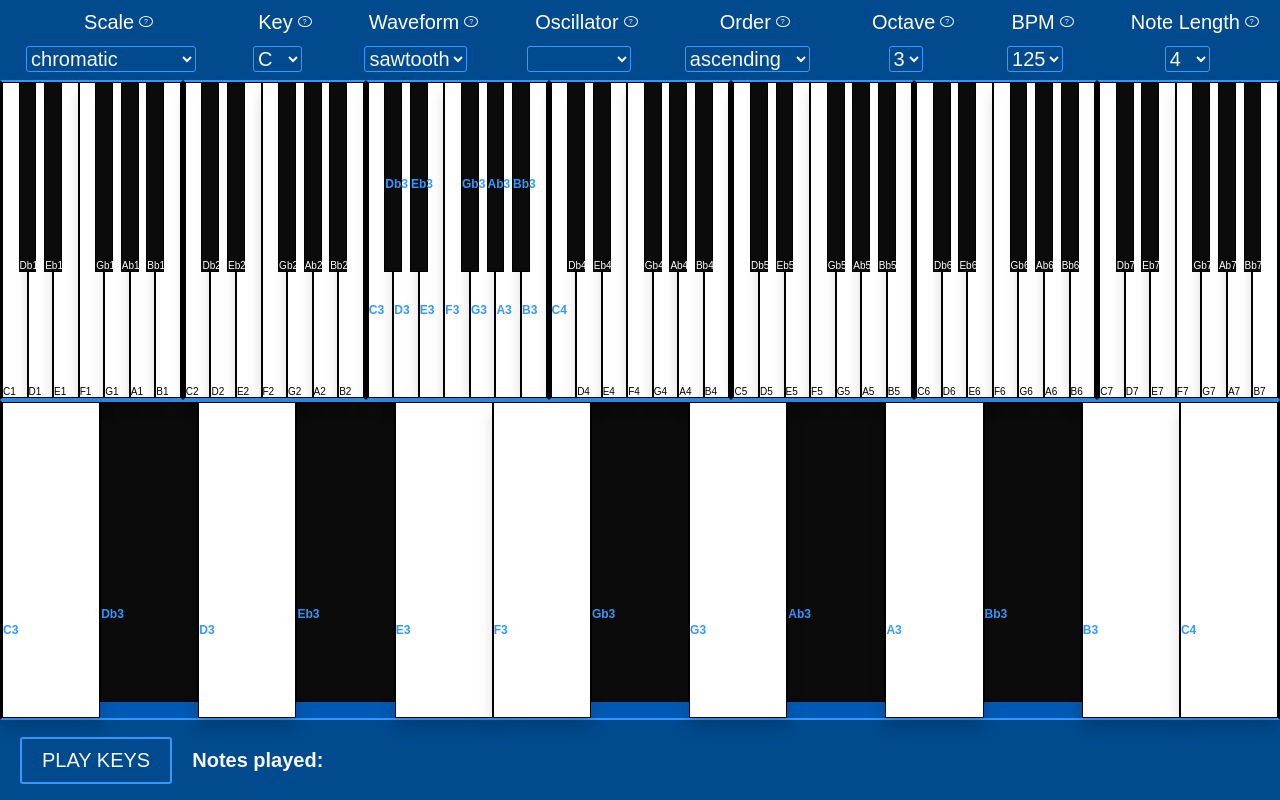
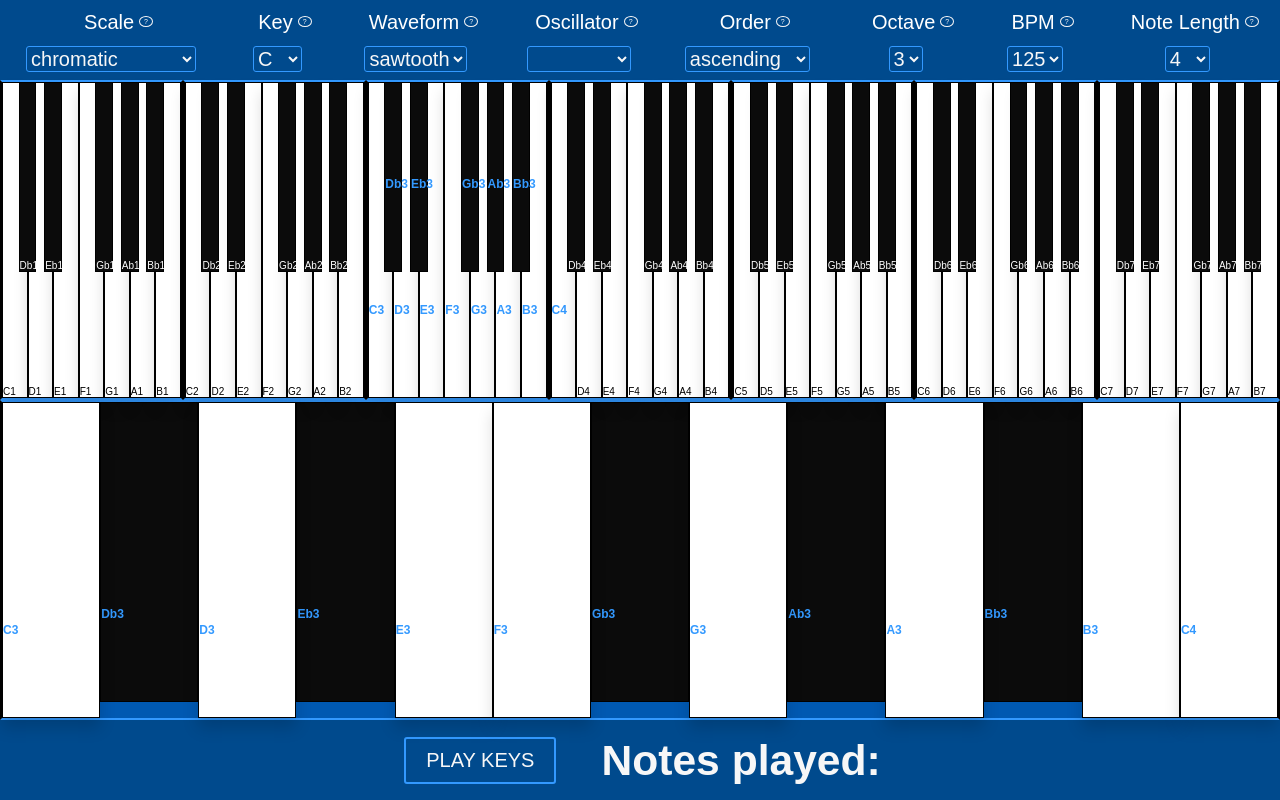
Before and after one commit to dcmorales/digital-keyboard, a React (Create React App) app: page / in a window 1280 px wide. Built offline with nearby package versions, Linux system fonts and the light colour scheme.

Commit message:
Further adjusted font sizes for notes display

```diff
--- a/src/sass/_components.scss
+++ b/src/sass/_components.scss
@@ -12,7 +12,7 @@
   }
 
   &__label-name {
-    font-size: $font-size-large;
+    font-size: inherit;
     padding: 0.5rem;
   }
 
@@ -166,6 +166,10 @@
   font-size: $font-size-small;
   bottom: 0;
 
+  @media only screen and (max-width: $bp-large) {
+    font-size: $font-size-medium;
+  }
+
   &__scale-note {
     font-size: $font-size-medium;
     font-weight: 700;
@@ -211,28 +215,36 @@
 //Note Display
 .note-display {
   display: flex;
+  align-items: center;
 
   &__label {
     font-size: $font-size-largest;
+
+    @media only screen and (max-width: $bp-extra-large) {
+      font-size: $font-size-extra-large;
+      font-weight: 700;
+      padding-left: 2.5rem;
+    }
+
+    @media only screen and (max-width: $bp-large) {
+      font-size: $font-size-extra-large;
+      padding-left: 1rem;
+    }
   }
 
   &__list {
     font-size: $font-size-extra-large;
     align-self: center;
     padding-left: 1rem;
-  }
 
-  @media only screen and (max-width: $bp-extra-large) {
-    display: block;
-
-    &__label {
+    @media only screen and (max-width: $bp-extra-large) {
       font-size: $font-size-large;
       font-weight: 800;
+      padding-left: 1.5rem;
     }
 
-    &__list {
-      font-size: $font-size-extra-large;
-      padding-left: 0;
+    @media only screen and (max-width: $bp-large) {
+      padding-left: 0.5rem;
     }
   }
 }
--- a/src/sass/_layout.scss
+++ b/src/sass/_layout.scss
@@ -1,6 +1,8 @@
 .app-container {
   margin: 0;
   width: 100%;
+  height: 100vh;
+  background-color: $color-primary-dark;
 }
 
 .selections-container {
@@ -11,11 +13,26 @@
   justify-content: space-around;
   align-items: center;
   height: 10vh;
+
+  @media only screen and (max-width: $bp-large) {
+    font-size: $font-size-medium;
+    font-weight: 600;
+  }
 }
 
 .keyboard-container {
   display: flex;
   height: 40vh;
+
+  @media only screen and (max-width: $bp-large) {
+    &--1 {
+      display: none;
+    }
+
+    &--2 {
+      height: 55vw;
+    }
+  }
 }
 
 .octave-container {
@@ -40,4 +57,13 @@
 
   color: $color-grey-light-1;
   background-color: $color-primary-dark;
+
+  @media only screen and (max-width: $bp-extra-large) {
+    justify-content: center;
+  }
+
+  @media only screen and (max-width: $bp-large) {
+    align-items: flex-start;
+    padding-top: 0.5rem;
+  }
 }
```
